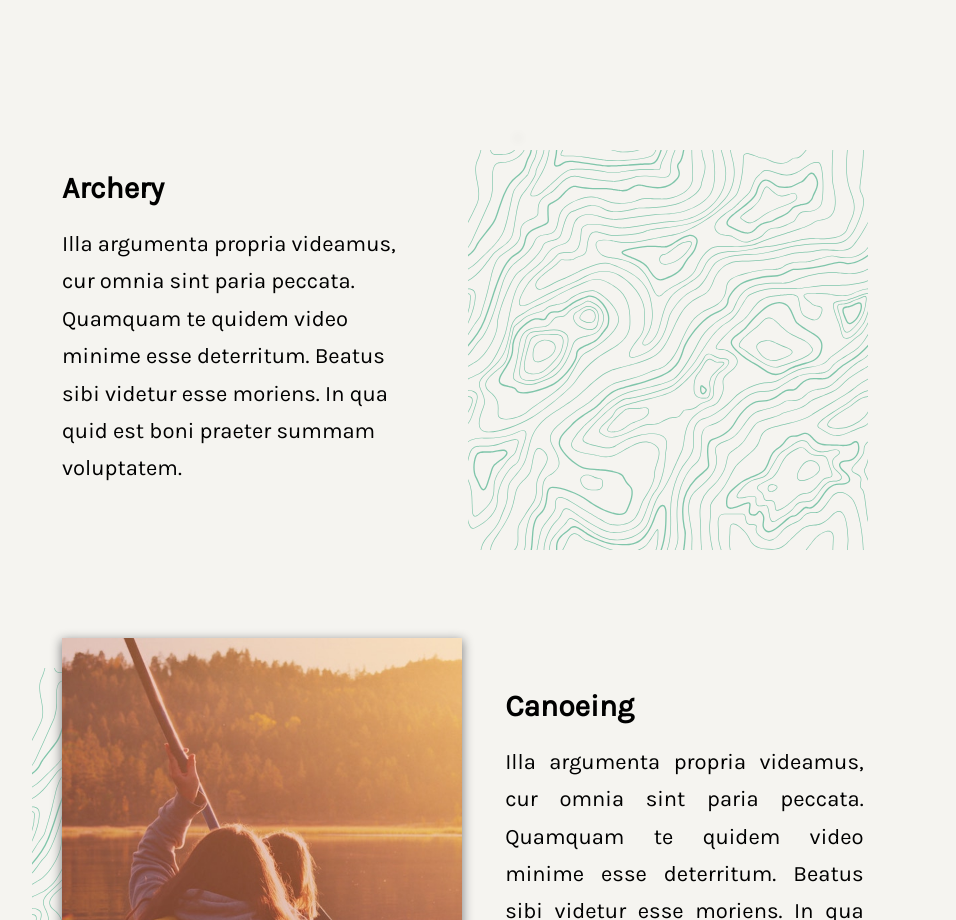
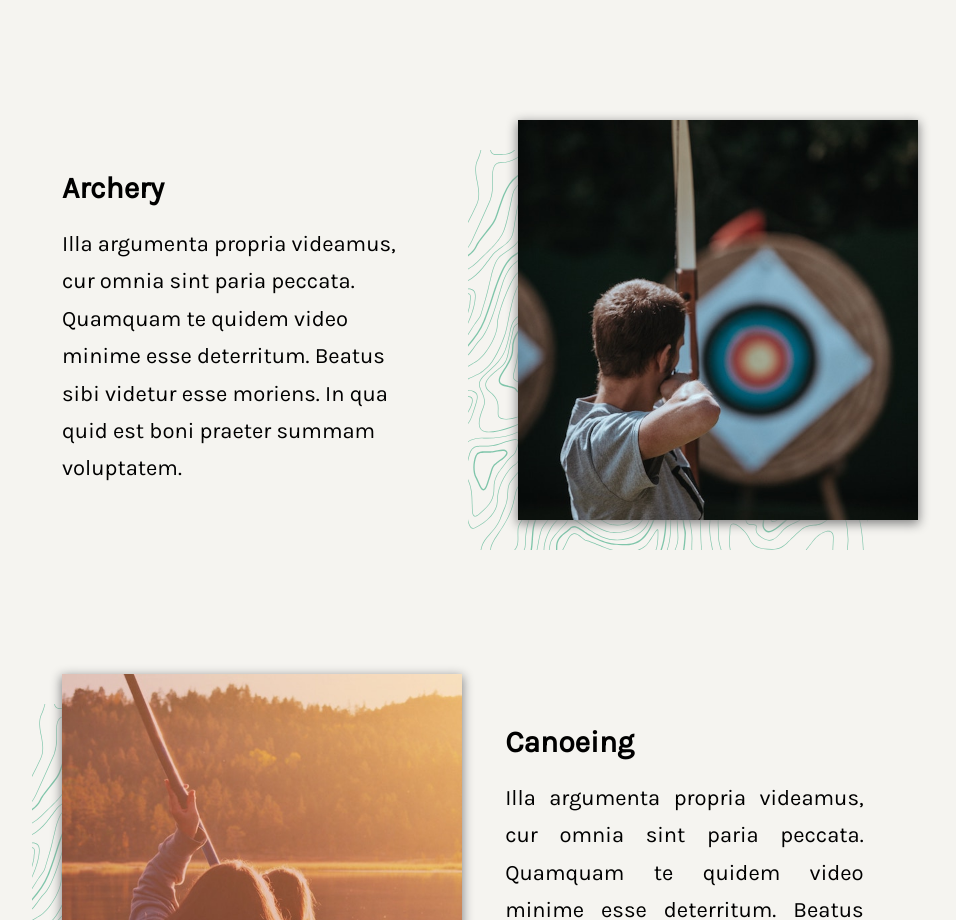
Before and after one commit to adil-ui/Camp-Chippewa, a plain HTML site: page index.html in a window 1280 px wide. Shown: the part 1840-2760 px from the top of the page, without its empty margins (150-1106 px from the left). Drawn offline with Linux system fonts and the light colour scheme; the site is published under a folder, as on GitHub Pages, so addresses that start at the root find nothing.

Commit message:
sans slash

```diff
--- a/index.html
+++ b/index.html
@@ -68,7 +68,7 @@
                      In qua quid est boni praeter summam voluptatem.</p>
                 </div>
                 <div class="my-img">
-                    <img src="/images/archery.jpg" alt="">
+                    <img src="images/archery.jpg" alt="">
                     <img src="images/téléchargé.svg" alt="" class="img-abso2">
                 </div>
 
```
